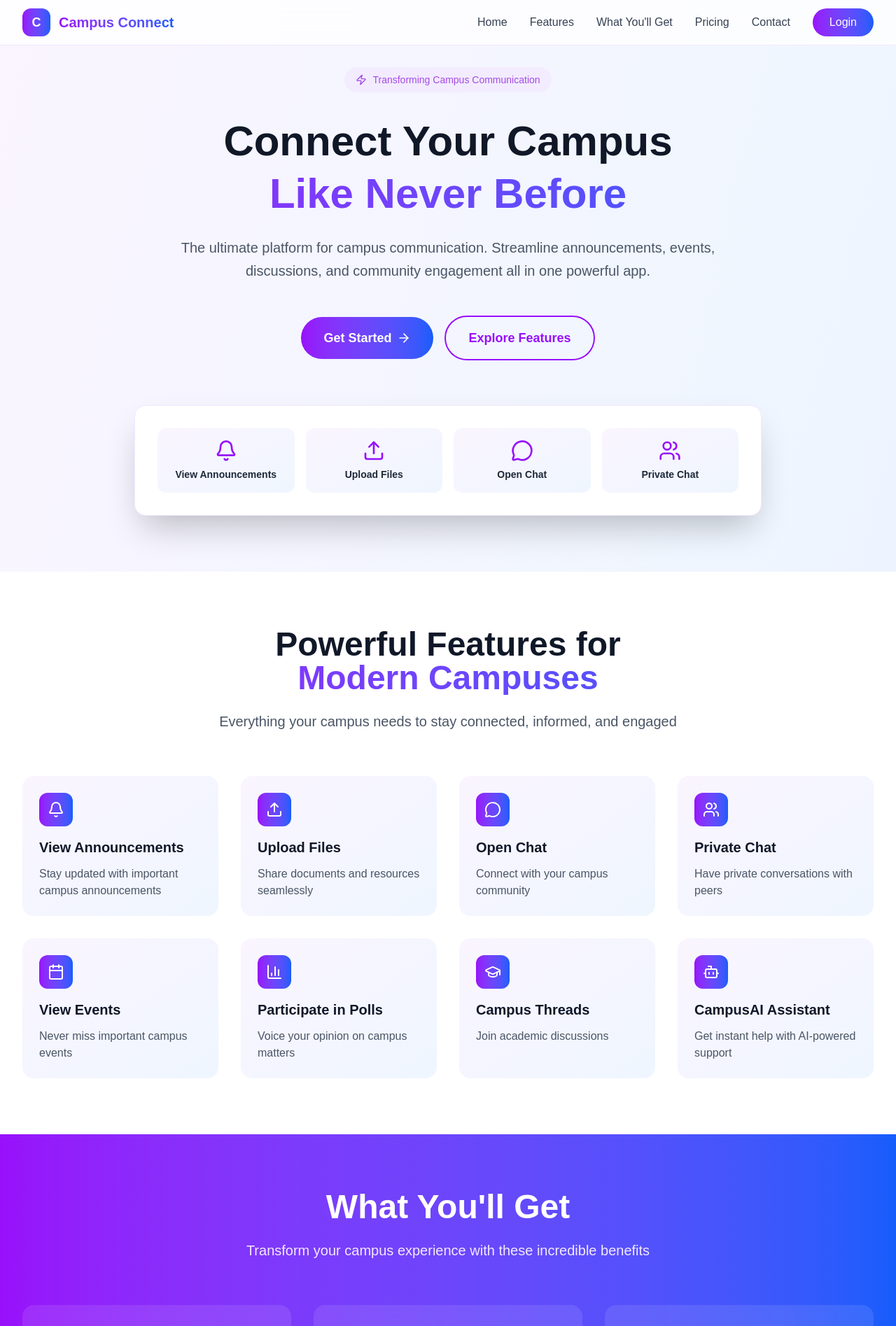
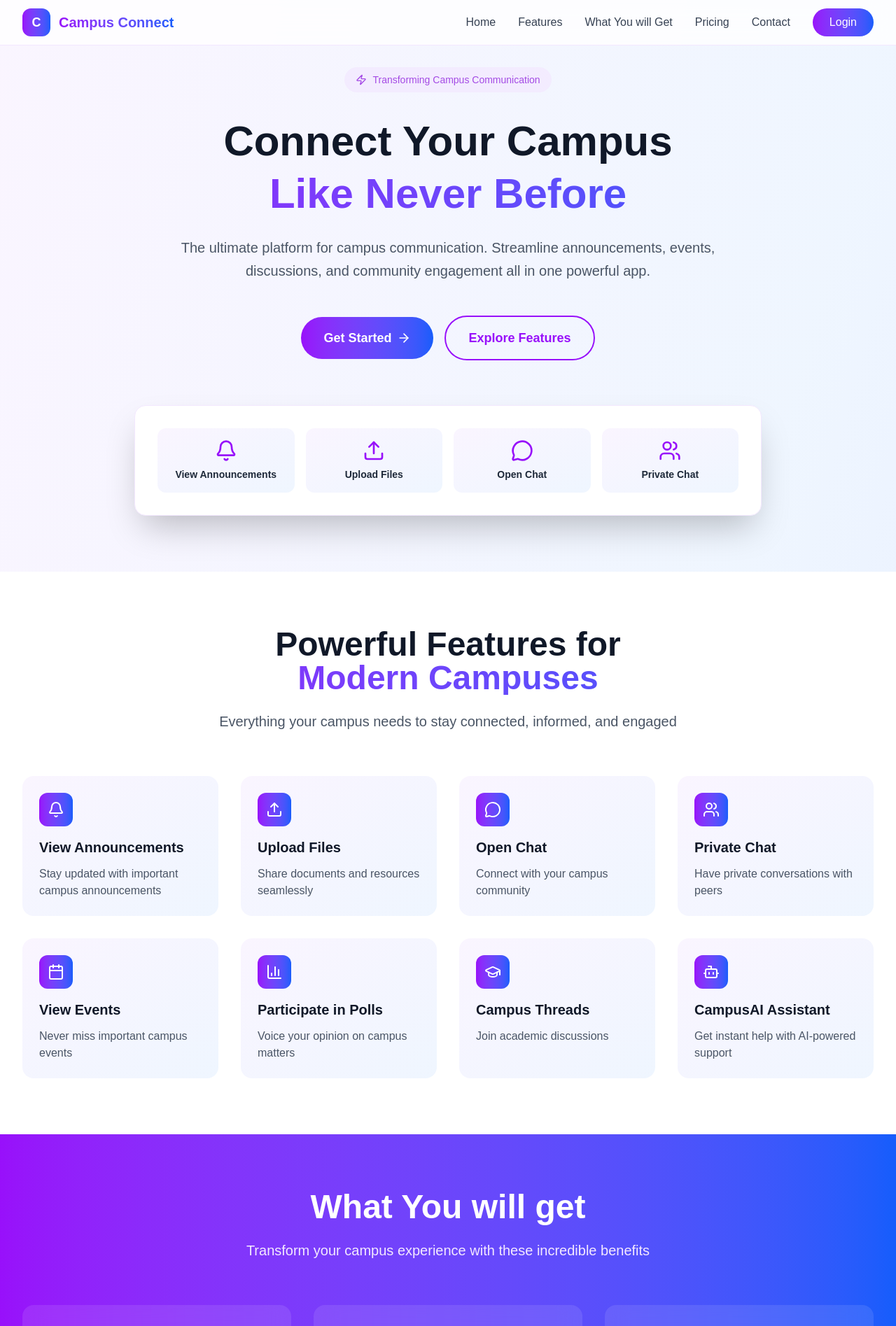
Before and after one commit to adityaaman052/CampusConnector, a Next.js app: page / in a window 1280 px wide. Shown: the top 1895 px of the page at 70% size. Built offline with nearby package versions, Linux system fonts and the light colour scheme.

Commit message:
production-bug fix

```diff
--- a/src/app/page.js
+++ b/src/app/page.js
@@ -57,7 +57,7 @@ export default function CampusConnectLanding() {
                 Features
               </button>
               <button onClick={() => scrollToSection('benefits')} className="text-gray-700 hover:text-purple-600 transition-colors">
-                What You&#39;ll Get
+                What You will Get
               </button>
               <button onClick={() => scrollToSection('pricing')} className="text-gray-700 hover:text-purple-600 transition-colors">
                 Pricing
@@ -93,7 +93,7 @@ export default function CampusConnectLanding() {
                   Features
                 </button>
                 <button onClick={() => scrollToSection('benefits')} className="text-left px-4 py-2 text-gray-700 hover:text-purple-600">
-                  What You'll Get
+                  What You will Get
                 </button>
                 <button onClick={() => scrollToSection('pricing')} className="text-left px-4 py-2 text-gray-700 hover:text-purple-600">
                   Pricing
@@ -202,7 +202,7 @@ export default function CampusConnectLanding() {
         <div className="max-w-7xl mx-auto px-4 sm:px-6 lg:px-8">
           <div className="text-center mb-16">
             <h2 className="text-3xl md:text-5xl font-bold text-white mb-6">
-              What You&#39;ll Get
+              What You will get
             </h2>
             <p className="text-xl text-purple-100 max-w-3xl mx-auto">
               Transform your campus experience with these incredible benefits
--- a/src/app/users/page.js
+++ b/src/app/users/page.js
@@ -131,7 +131,7 @@ export default function UsersPage() {
             </h3>
             <p className="text-gray-600 mb-6">
               {searchTerm
-                ? `No users match &quot;${searchTerm}&quot;. Try a different search term.`
+                ? `No users match "${searchTerm}". Try a different search term.`
                 : 'There are no other users registered yet.'
               }
             </p>
```
